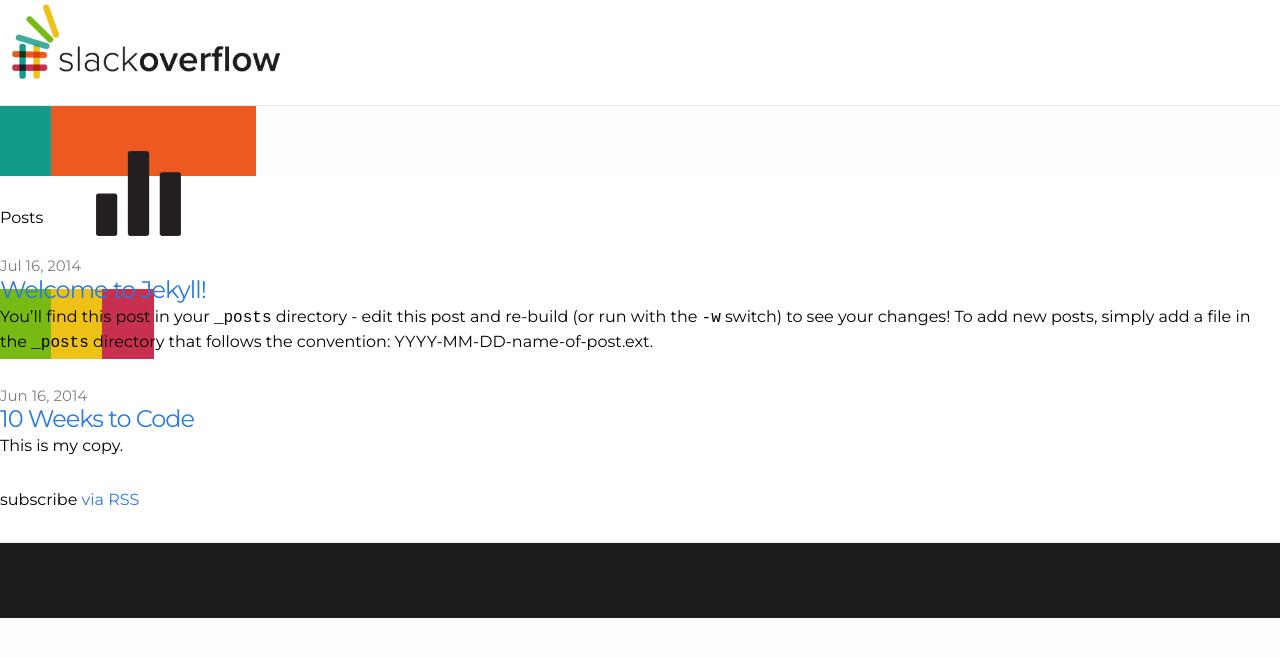
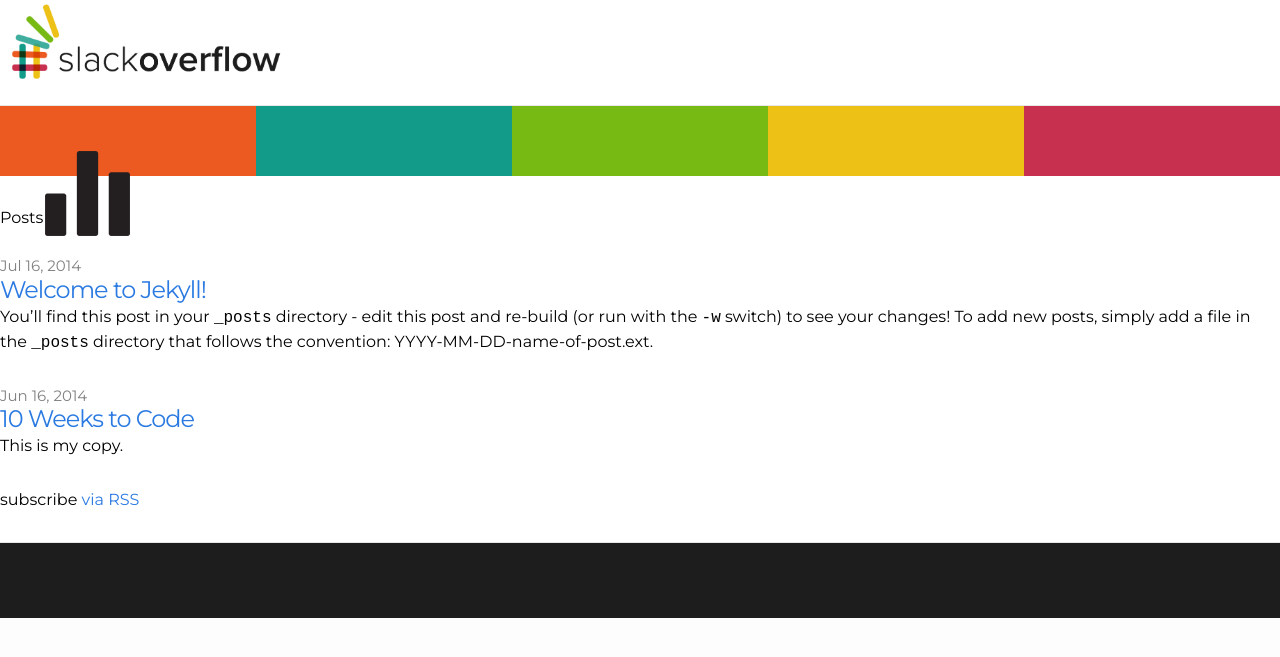
Before and after one commit to MeganCoffey/MeganCoffey.github.io, a Jekyll site: the page built from index.html, in a window 1280 px wide. Shown: the top 657 px of the page. Built offline with Jekyll 4.4.1, drawn with Linux system fonts in a browser that asks for light colours.

Commit message:
fix image

```diff
--- a/_includes/header.html
+++ b/_includes/header.html
@@ -14,7 +14,7 @@
   <div class="wrap">
 
     <div class="nav data">
-    <img src="/images/data.png"
+    <img src="/images/data.png">
     </div>
     <div class="nav design">
     </div>
```
